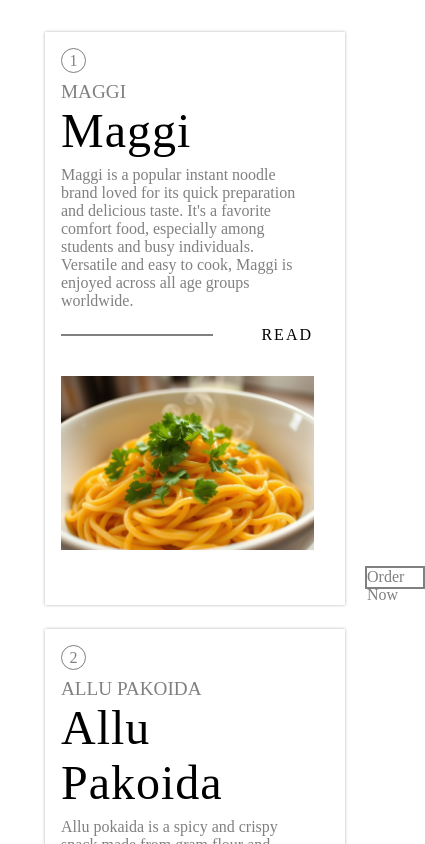
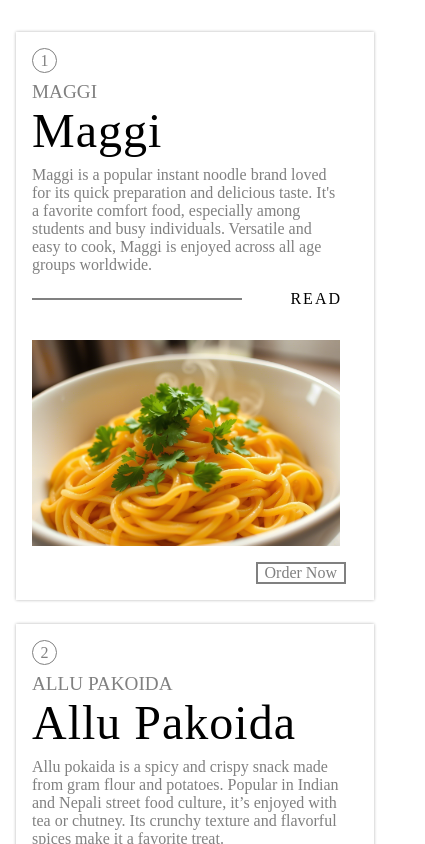
Before and after one commit to muktinathrajbanshi/reactFiveProject, a React (Create React App) app: page / in a window 390 px wide. Shown: the top 844 px of the page, 425 px wide, since content can reach past the window. Built offline with nearby package versions, Linux system fonts and the light colour scheme.

Commit message:
finally mobile responsive design is also completed

```diff
--- a/src/component/Basics/style.css
+++ b/src/component/Basics/style.css
@@ -110,3 +110,28 @@
   color: var(--text-color);
   cursor: pointer;
 }
+
+/* for responsive purpose */
+
+@media (max-width: 1024px) {
+  .card-container {
+    width: 45%;
+  }
+}
+
+@media (max-width: 768px) {
+  .card-container {
+    width: 90%;
+  }
+}
+
+@media (max-width: 480px) {
+  .card-container {
+    width: 100%; /* Full width on very small screens */
+  }
+
+  .card-container .card .card-tag {
+    margin-left: 15rem;
+    width: 25%;
+  }
+}
```
